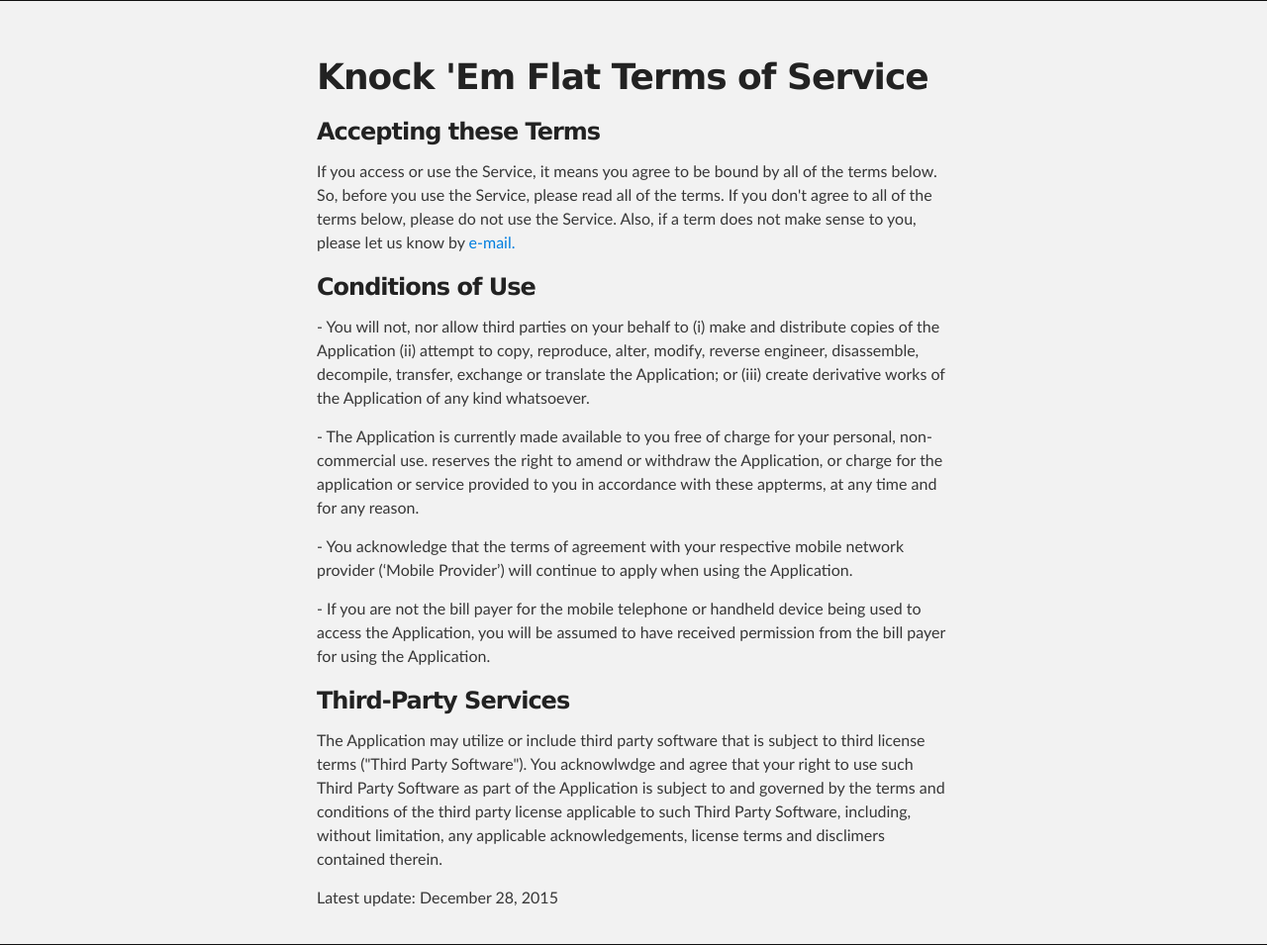
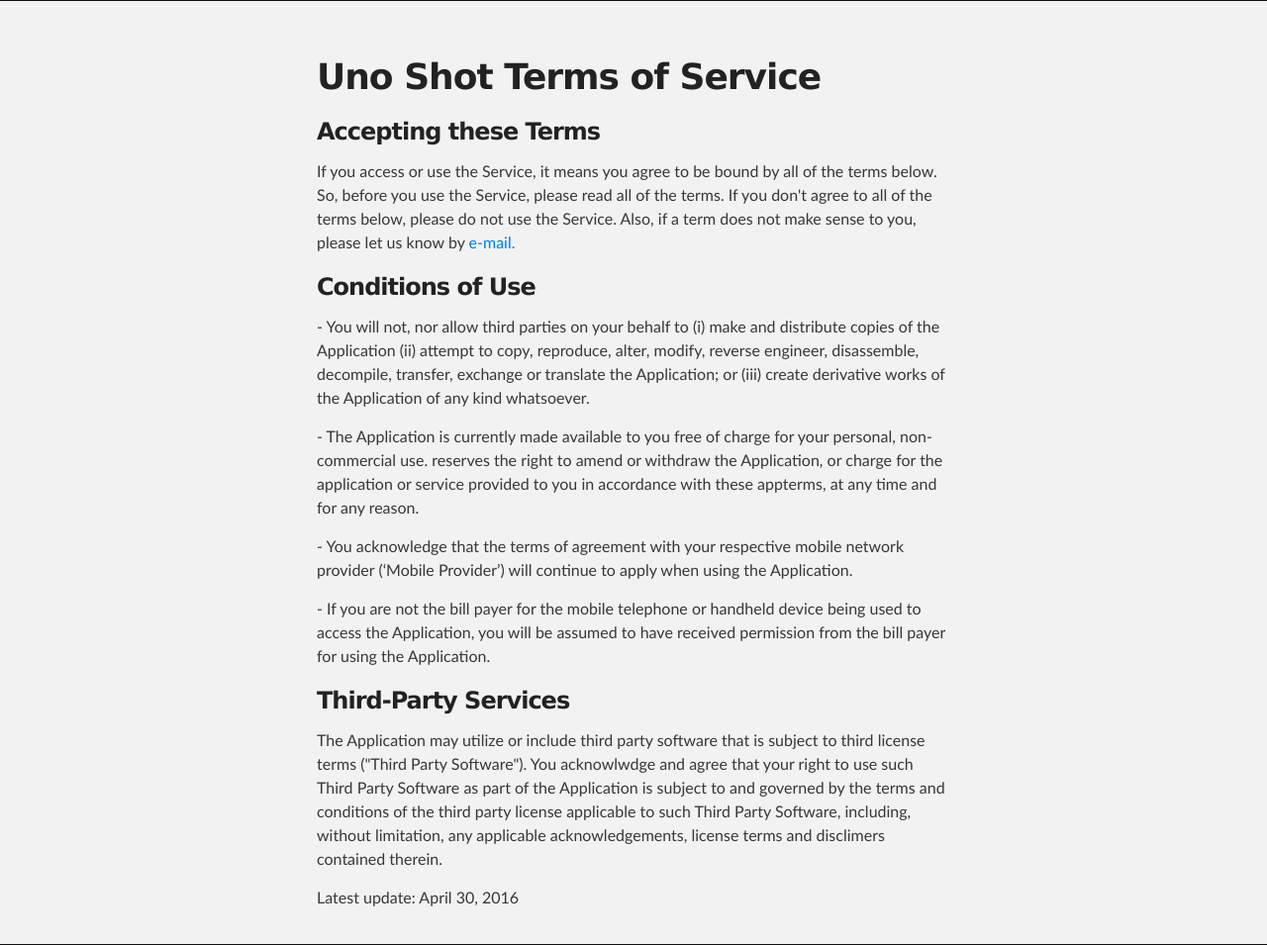
Before and after one commit to einal/3-corners.terms, a plain HTML site: page index.html in a window 1280 px wide. Shown: the whole page at 99% size. Drawn offline with Linux system fonts and the light colour scheme.

Commit message:
new file

```diff
--- a/index.html
+++ b/index.html
@@ -4,11 +4,11 @@
   <head>
     <meta charset='utf-8'>
     <meta http-equiv="X-UA-Compatible" content="chrome=1">
-    <meta name="description" content="knock-em-flat-privacypolicy : ">
+    <meta name="description" content="uno-shot-privacypolicy : ">
 
     <link rel="stylesheet" type="text/css" media="screen" href="stylesheets/stylesheet.css">
 
-    <title>Knock 'Em Flat privacypolicy</title>
+    <title>Uno Shot privacypolicy</title>
   </head>
 
   <body>
@@ -19,7 +19,7 @@
       <section id="main_content" class="inner">
 
 <h1>
-Knock 'Em Flat Terms of Service</h1>
+Uno Shot Terms of Service</h1>
 
 <h3>
 Accepting these Terms</h3>
@@ -48,7 +48,7 @@ you will be assumed to have received permission from the bill payer for using th
    and conditions of the third party license applicable to such Third Party Software, including, without limitation, any applicable
    acknowledgements, license terms and disclimers contained therein.</p>
 
-<p>Latest update: December 28, 2015</p>
+<p>Latest update: April 30, 2016</p>
 
       </section>
     </div>
```
